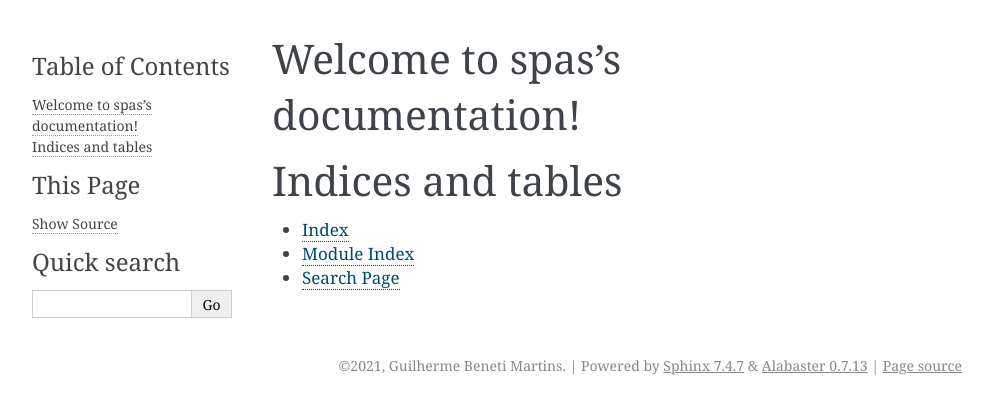
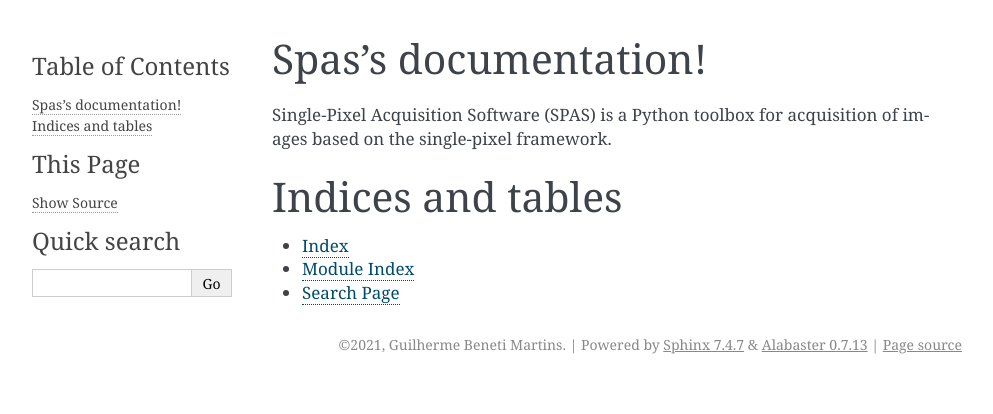
Before and after one commit to openspyrit/spas, a Sphinx documentation site: the page built from docs/source/index.rst, in a window 1280 px wide. Shown: the top 414 px of the page, without its empty margins (148-1141 px from the left). Built offline with Sphinx 7.4.7, drawn with Linux system fonts in a browser that asks for light colours.

Commit message:
Added a description to spas doc project.

```diff
--- a/docs/source/index.rst
+++ b/docs/source/index.rst
@@ -3,8 +3,10 @@
    You can adapt this file completely to your liking, but it should at least
    contain the root `toctree` directive.
 
-Welcome to spas's documentation!
+Spas's documentation!
 ================================
+
+Single-Pixel Acquisition Software (SPAS) is a Python toolbox for acquisition of images based on the single-pixel framework.
 
 .. toctree::
    :maxdepth: 2
```
